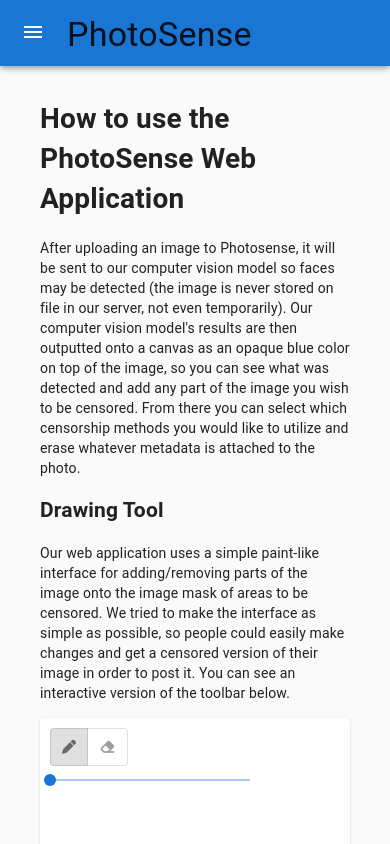
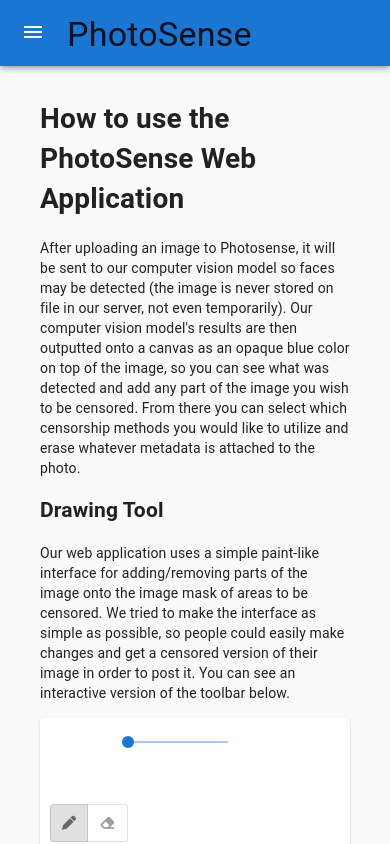
Before and after one commit to Team-SWANK/Web-Application, a React (Create React App) app in the folder my-app/: page /learn-more in a window 390 px wide. Shown: the top 844 px of the page. Built offline with nearby package versions, Linux system fonts and the light colour scheme.

Commit message:
mobile changes

```diff
--- a/my-app/src/Canvas.js
+++ b/my-app/src/Canvas.js
@@ -1,6 +1,7 @@
 import React, { useState, useEffect, useRef } from 'react';
 import { useCanvas, redrawGrid, setStyles } from './hooks/useCanvas';
-import { makeStyles } from '@material-ui/core/styles';
+import { makeStyles, useTheme } from '@material-ui/core/styles';
+import useMediaQuery from '@material-ui/core/useMediaQuery';
 import Paper from '@material-ui/core/Paper';
 import Grid from '@material-ui/core/Grid';
 import ToggleButton from '@material-ui/lab/ToggleButton';
@@ -9,6 +10,7 @@
 import BrushSizeDisplay from './components/BrushSize';
 import { drawImage } from './utils/utils';
 import Cursor from './utils/cursor.js';
+import clsx from 'clsx';
 
 const useStyles = makeStyles((theme) => ({
   root: {
@@ -21,7 +23,8 @@
     border: "2px solid",
     borderColor: theme.palette.action.active,
     top: 0,
-    left: 0
+    left: 0,
+    touchAction: 'none',
   },
   toolbarButton: {
     marginLeft: "10px",
@@ -45,6 +48,12 @@
     maxWidth: 200,
     paddingBottom: 55,
     marginRight: 20,
+  },
+  mobileSlider: {
+    maxWidth: 100,
+    paddingBottom: 55,
+    marginRight: 15,
+    marginLeft: 5
   }
 }));
 
@@ -65,6 +74,16 @@
 
   // Cursor Hooks
   const [showCursor, setShowCursor] = useState(false);
+
+  // boolean to check if user is on touchscreen device
+  function isTouchDevice() {
+
+    return (('ontouchstart' in window) ||
+       (navigator.maxTouchPoints > 0) ||
+       (navigator.msMaxTouchPoints > 0));
+  }
+  const theme = useTheme();
+  const matchesLgDisplay = useMediaQuery(theme.breakpoints.up('sm'));
 
   // used to set the rect object (the bounding client rectangle used to find offsets)
   useEffect(() => {
@@ -120,8 +139,14 @@
 
   const handleCanvasClick = (event) => {
     let rect = canvasRef.current.getBoundingClientRect();
-    let x = Math.floor(event.pageX - rect.left- window.pageXOffset);
-    let y = Math.floor(event.pageY - rect.top- window.pageYOffset);
+    let x,y=0;
+    if (event.touches) {
+      x = Math.floor(event.touches[0].pageX - rect.left - window.pageXOffset);
+      y = Math.floor(event.touches[0].pageY - rect.top - window.pageYOffset);
+    } else {
+      x = Math.floor(event.pageX - rect.left - window.pageXOffset);
+      y = Math.floor(event.pageY - rect.top - window.pageYOffset);
+    }
 
     const ctx = canvasRef.current.getContext('2d');
     ctx.beginPath();
@@ -135,18 +160,24 @@
   }
 
   const handleMouseMove = (event) => {
+    let rect = canvasRef.current.getBoundingClientRect();
+      let x,y = 0;
+      if (event.touches) {
+        x = Math.floor(event.touches[0].pageX - rect.left - window.pageXOffset);
+        y = Math.floor(event.touches[0].pageY - rect.top - window.pageYOffset);
+      } else {
+        x = Math.floor(event.pageX - rect.left - window.pageXOffset);
+        y = Math.floor(event.pageY - rect.top - window.pageYOffset);
+
+        let mouseCursor = document.querySelector("#cursor");
+        mouseCursor.style.top = event.pageY + "px";
+        mouseCursor.style.left = event.pageX + "px";
+      }
     // if the mouse is still down, after the user has clicked once already
     if (paint) {
-      let rect = canvasRef.current.getBoundingClientRect();
-      let x = Math.floor(event.pageX - rect.left - window.pageXOffset);
-      let y = Math.floor(event.pageY - rect.top - window.pageYOffset);
-
       const ctx = canvasRef.current.getContext('2d');
       drawPixel(ctx, x, y, radius);
     }
-    let mouseCursor = document.querySelector("#cursor");
-    mouseCursor.style.top = event.pageY + "px";
-    mouseCursor.style.left = event.pageX + "px";
   }
 
   const handleMouseUp = () => {
@@ -168,7 +199,7 @@
     <div className={classes.root}>
       {showCursor && <Cursor size={radius} />}
       <Grid container direction="row" justify="center" alignItems="center" className={classes.toolbarGrid}>
-        <Grid item xs={12} md={2}>
+        <Grid item xs={3} md={2}>
           <ToggleButtonGroup
             value={mode}
             exclusive
@@ -182,9 +213,9 @@
             </ToggleButton>
           </ToggleButtonGroup>
         </Grid>
-        <Grid item xs={12} md={10}>
+        <Grid item xs={9} md={10}>
           <Slider value={radius} onChange={handleRadiusSliderChange}
-            min={10} max={50} aria-labelledby="radius slider" className={classes.toolbarSlider}>
+            min={10} max={50} aria-labelledby="radius slider" className={clsx({[classes.toolbarSlider]: matchesLgDisplay, [classes.mobileSlider]: !matchesLgDisplay})}>
           </Slider>
           <BrushSizeDisplay radius={radius} />
         </Grid>
@@ -208,9 +239,13 @@
             width={width}
             height={height}
             onMouseDown={handleCanvasClick}
+            onTouchStart={handleCanvasClick}
             onMouseMove={handleMouseMove}
+            onTouchMove={handleMouseMove}
             onMouseUp={handleMouseUp}
+            onTouchEnd={handleMouseUp}
             onMouseLeave={handleMouseExitCanvas}
+
             onMouseEnter={() => {setShowCursor(true)}}
             style={{ zIndex: 1, position: 'absolute' }}
           />
--- a/my-app/src/components/CanvasPagination.js
+++ b/my-app/src/components/CanvasPagination.js
@@ -95,6 +95,17 @@
   const [allMeta, setAllMeta] = useState([]);
   // this holds the censorship options in an array
   const [censorOptions, setCensOptions] = useState([]);
+
+  function zoomOutMobile() {
+    var viewport = document.querySelector('meta[name="viewport"]');
+    if ( viewport ) {
+      viewport.content = "initial-scale=0.1";
+      viewport.content = "width=1200";
+    }
+  }
+  if(fullScreen) {
+    zoomOutMobile();
+  }
 
   const handlePagination = (event, value) => {
     setPage(value);
```
Also changed, not shown: 1 other file (tests, documents, lock files or other folders).
